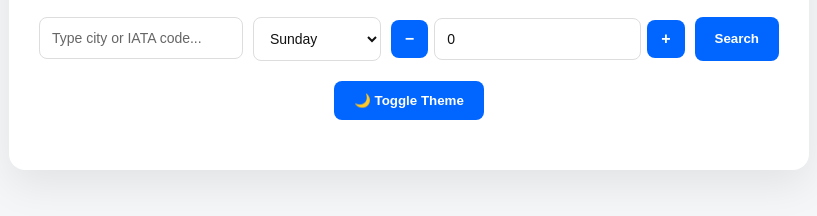
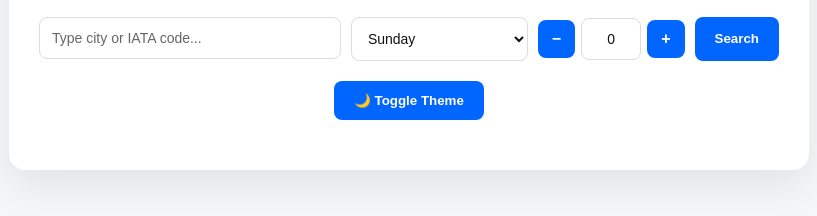
Before and after one commit to mike32n/flight-finder, a website: page public/index.html in a window 1280 px wide. Shown: the part 210-426 px from the top of the page, without its empty margins (231-1048 px from the left). Drawn offline with Linux system fonts and the light colour scheme; no server answers.

Commit message:
Set nights input size and limits

```diff
--- a/public/app.js
+++ b/public/app.js
@@ -25,6 +25,18 @@ window.onload = async function () {
 
   setupAutocomplete();
   loadTheme();
+
+  const nightsInput = document.getElementById("nights");
+
+  nightsInput.addEventListener("input", () => {
+    let value = Number(nightsInput.value);
+
+    if (isNaN(value)) value = 0;
+    if (value < 0) value = 0;
+    if (value > 99) value = 99;
+
+    nightsInput.value = value;
+  });
 };
 
 /* ========================= */
@@ -287,9 +299,13 @@ function loadTheme() {
 
 function changeNights(delta) {
   const input = document.getElementById("nights");
+
   let value = Number(input.value) || 0;
   value += delta;
+
   if (value < 0) value = 0;
+  if (value > 99) value = 99;
+
   input.value = value;
 }
 
--- a/public/index.html
+++ b/public/index.html
@@ -36,7 +36,14 @@
 
         <div class="stepper">
           <button onclick="changeNights(-1)">−</button>
-          <input id="nights" type="number" value="0" min="0" />
+          <input
+            id="nights"
+            type="number"
+            value="0"
+            min="0"
+            max="99"
+            step="1"
+          />
           <button onclick="changeNights(1)">+</button>
         </div>
 
--- a/public/style.css
+++ b/public/style.css
@@ -192,6 +192,12 @@ body.dark input[type="number"] {
   display: flex;
   align-items: center;
   gap: 6px;
+}
+
+.stepper input {
+  flex: 0 0 60px;
+  width: 60px;
+  text-align: center;
 }
 
 .stepper button {
```
